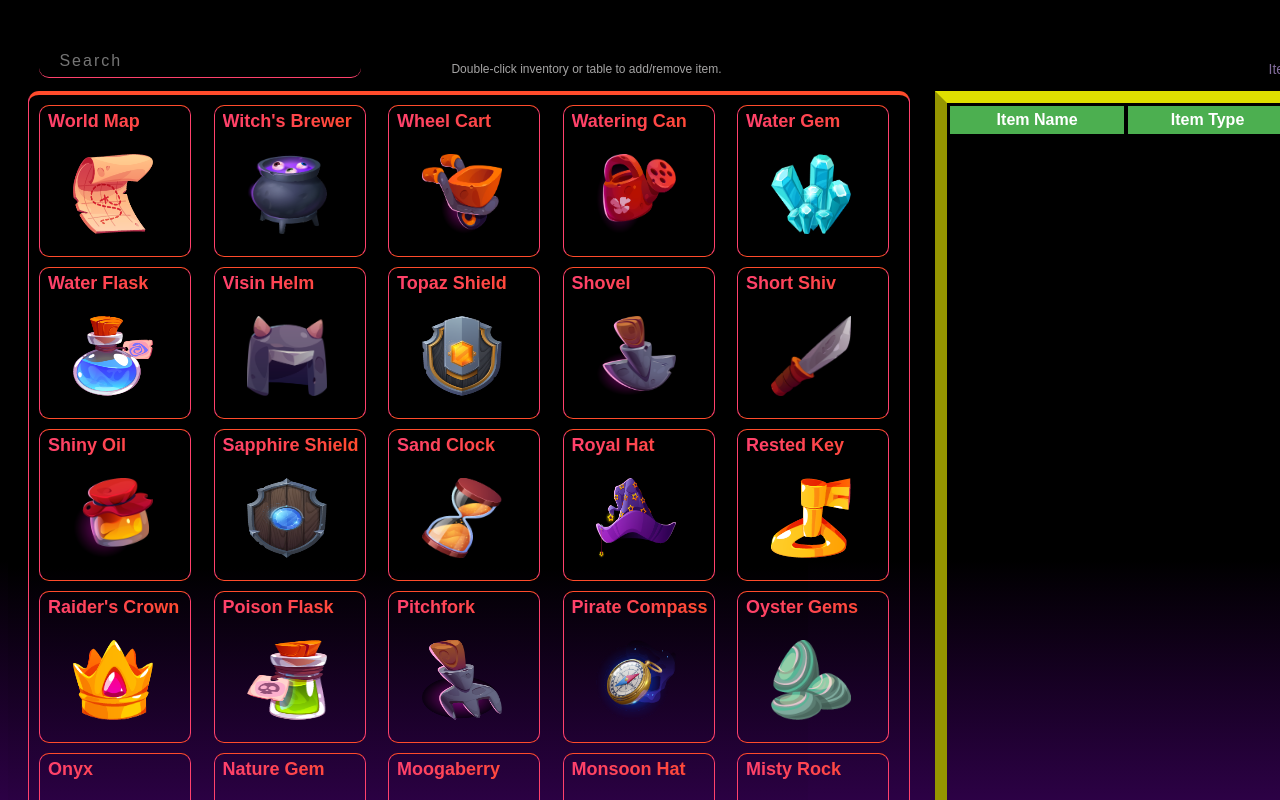
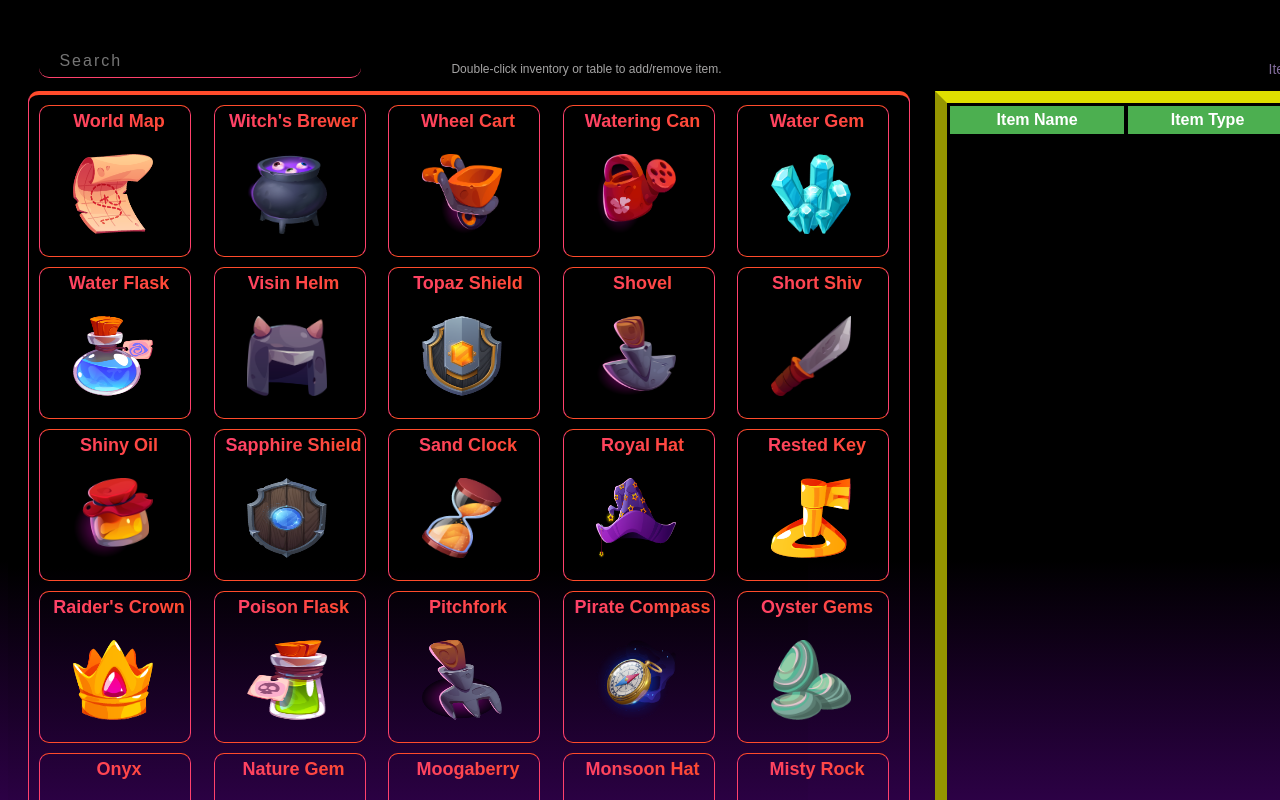
Before and after one commit to eugeniosp3/video-game-store, a Next.js app: page / in a window 1280 px wide. Built offline with nearby package versions, Linux system fonts and the light colour scheme.

Commit message:
added hover effect to card component, added custom scrollbar for card component

```diff
--- a/styles/sidecard.module.css
+++ b/styles/sidecard.module.css
@@ -1,3 +1,5 @@
+
+
 .sidecardMain {
   height: 720px;
   width: 860px;
@@ -15,6 +17,7 @@
   border-right: 1px solid #ff416c;
   border-bottom: 4px solid #ff4b2b;
   padding: 10px;
+  scrollbar-color: #ff416c transparent;
 }
 
 .sidecardInner {
@@ -89,19 +92,22 @@
   width: 100%;
   height: 100%;
   backface-visibility: hidden;
-  transition: all 2s ease;
+  transition: all .2s ease;
 }
-
+.sidecardFront:hover{
+  background: linear-gradient(to bottom, #0040ff, #3969fa);
+  border-radius: 10px;
+}
 .sidecardFrontTitle {
   font-size: 18px;
   font-weight: 650;
   margin-left: 8px;
   margin-top: 5px;
-
   background: linear-gradient(to right, #ff416c, #ff4b2b);
   -webkit-background-clip: text;
   background-clip: text;
   -webkit-text-fill-color: transparent;
+  text-align: center;
 }
 
 .sidecardBackTitle {
```
